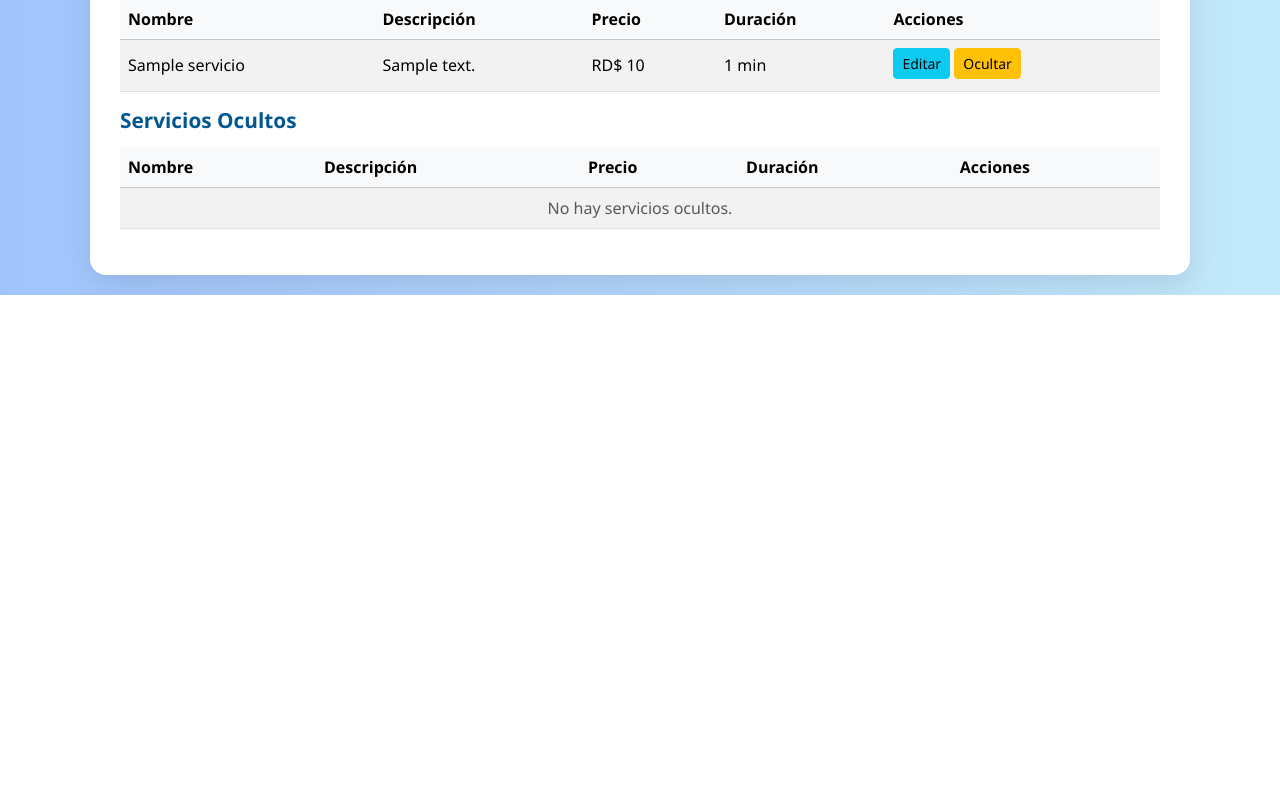
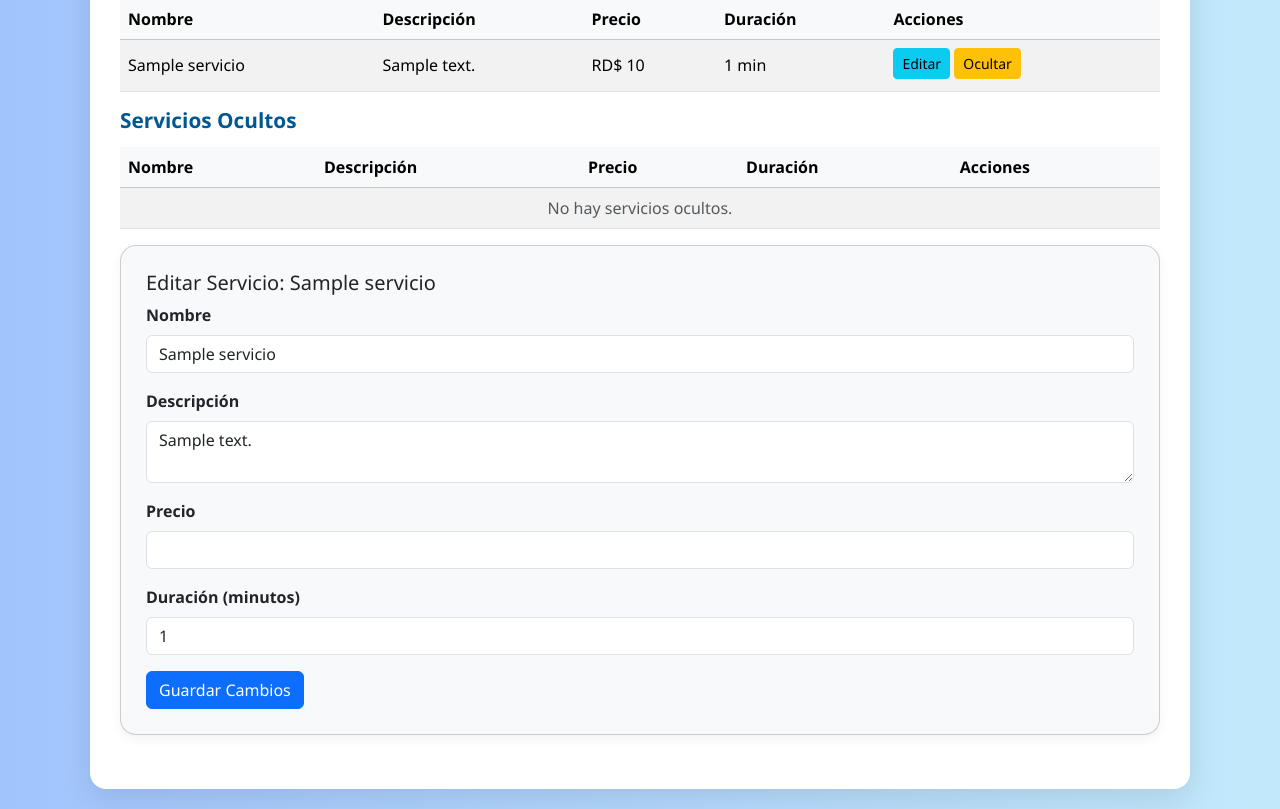
Before and after one commit to Garciayonatan/Gestiona_tu_citas, a Django app: page /empresa/servicios/ in a window 1280 px wide. Shown: the part 820-1629 px from the top of the page. Before the commit the page ends 1115 px from the top, so only its background shows below. Run offline with Django 5.2, Linux system fonts and the light colour scheme; a user stored in the database is signed in; tables that the repository leaves empty hold one stand-in row (values such as "Sample post").

Commit message:
Descripción de los cambios realizados

```diff
--- a/templates/app/servicio_empresa.html
+++ b/templates/app/servicio_empresa.html
@@ -80,18 +80,6 @@
 
     .table-responsive {
       overflow-x: auto;
-    }
-
-    /* Formulario dentro del collapse más bonito */
-    .editar-form {
-      background: #f1f1f1;
-      padding: 15px;
-      border-radius: 0.75rem;
-      margin-top: 10px;
-    }
-
-    .editar-form .form-control {
-      margin-bottom: 10px;
     }
 
     /* --- Responsive para móviles: --- */
@@ -257,44 +245,16 @@
             <td data-label="Precio">{{ servicio.precio_formateado }}</td>
             <td data-label="Duración">{{ servicio.duracion|default:"No especificado" }} min</td>
             <td data-label="Acciones">
-              <!-- Botón editar -->
-              <button class="btn btn-info btn-sm mb-1" type="button" data-bs-toggle="collapse" data-bs-target="#editarServicio{{ servicio.id }}" aria-expanded="false" aria-controls="editarServicio{{ servicio.id }}">
-                Editar
-              </button>
-              <!-- Botón ocultar -->
+              <!-- Botón Editar -->
+              <a href="#editarServicio{{ servicio.id }}" class="btn btn-info btn-sm mb-1">Editar</a>
+
+              <!-- Botón Ocultar -->
               <form method="post" style="display:inline;">
                 {% csrf_token %}
                 <input type="hidden" name="eliminar_servicio" value="1" />
                 <input type="hidden" name="servicio_id" value="{{ servicio.id }}" />
                 <button type="submit" class="btn btn-warning btn-sm mb-1">Ocultar</button>
               </form>
-
-              <!-- Formulario collapsible para editar -->
-              <div class="collapse editar-form" id="editarServicio{{ servicio.id }}">
-                <form method="post">
-                  {% csrf_token %}
-                  <input type="hidden" name="editar_servicio" value="1" />
-                  <input type="hidden" name="servicio_id" value="{{ servicio.id }}" />
-
-                  <div class="mb-3">
-                    <label class="form-label">Nombre</label>
-                    <input type="text" name="nombre" class="form-control" value="{{ servicio.nombre }}" required>
-                  </div>
-                  <div class="mb-3">
-                    <label class="form-label">Descripción</label>
-                    <textarea name="descripcion" class="form-control" rows="3">{{ servicio.descripcion }}</textarea>
-                  </div>
-                  <div class="mb-3">
-                    <label class="form-label">Precio</label>
-                    <input type="number" name="precio" class="form-control" value="{{ servicio.precio }}" step="0.01" required>
-                  </div>
-                  <div class="mb-3">
-                    <label class="form-label">Duración (minutos)</label>
-                    <input type="number" name="duracion" class="form-control" value="{{ servicio.duracion }}" required>
-                  </div>
-                  <button type="submit" class="btn btn-success">Guardar Cambios</button>
-                </form>
-              </div>
             </td>
           </tr>
           {% empty %}
@@ -329,11 +289,15 @@
             <td data-label="Precio">{{ servicio.precio_formateado }}</td>
             <td data-label="Duración">{{ servicio.duracion|default:"No especificado" }} min</td>
             <td data-label="Acciones">
+              <!-- Botón Editar -->
+              <a href="#editarServicio{{ servicio.id }}" class="btn btn-info btn-sm mb-1">Editar</a>
+
+              <!-- Botón Activar -->
               <form method="post" style="display:inline;">
                 {% csrf_token %}
                 <input type="hidden" name="mostrar_servicio" value="1" />
                 <input type="hidden" name="servicio_id" value="{{ servicio.id }}" />
-                <button type="submit" class="btn btn-success btn-sm">Activar</button>
+                <button type="submit" class="btn btn-success btn-sm mb-1">Activar</button>
               </form>
             </td>
           </tr>
@@ -347,6 +311,34 @@
     </div>
   </div>
 
+  <!-- Formularios de edición por fuera -->
+  {% for servicio in servicios_activos %}
+  <div class="card mb-4" id="editarServicio{{ servicio.id }}">
+    <h5>Editar Servicio: {{ servicio.nombre }}</h5>
+    <form method="post">
+      {% csrf_token %}
+      <input type="hidden" name="servicio_id" value="{{ servicio.id }}" />
+      <div class="mb-3">
+        <label class="form-label">Nombre</label>
+        <input type="text" name="nombre" value="{{ servicio.nombre }}" class="form-control" required>
+      </div>
+      <div class="mb-3">
+        <label class="form-label">Descripción</label>
+        <textarea name="descripcion" class="form-control">{{ servicio.descripcion }}</textarea>
+      </div>
+      <div class="mb-3">
+        <label class="form-label">Precio</label>
+        <input type="number" name="precio" value="{{ servicio.precio }}" class="form-control" step="0.01" required>
+      </div>
+      <div class="mb-3">
+        <label class="form-label">Duración (minutos)</label>
+        <input type="number" name="duracion" value="{{ servicio.duracion }}" class="form-control" required>
+      </div>
+      <button type="submit" class="btn btn-primary">Guardar Cambios</button>
+    </form>
+  </div>
+  {% endfor %}
+
 </div>
 
 <script src="https://cdn.jsdelivr.net/npm/bootstrap@5.3.2/dist/js/bootstrap.bundle.min.js"></script>
```
